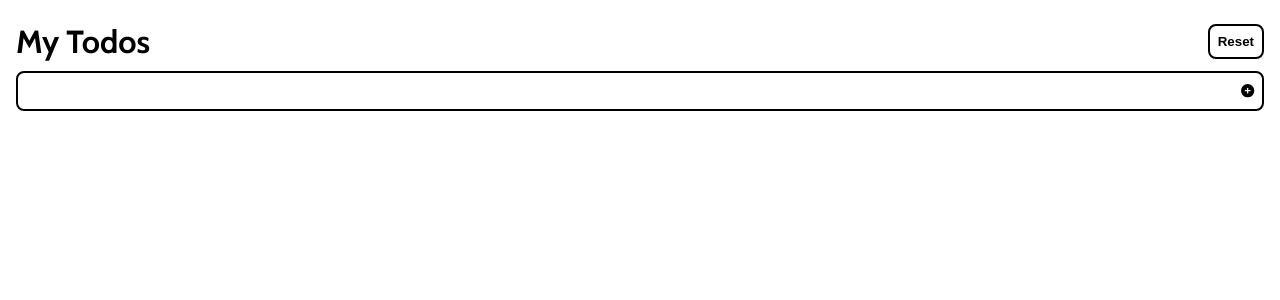
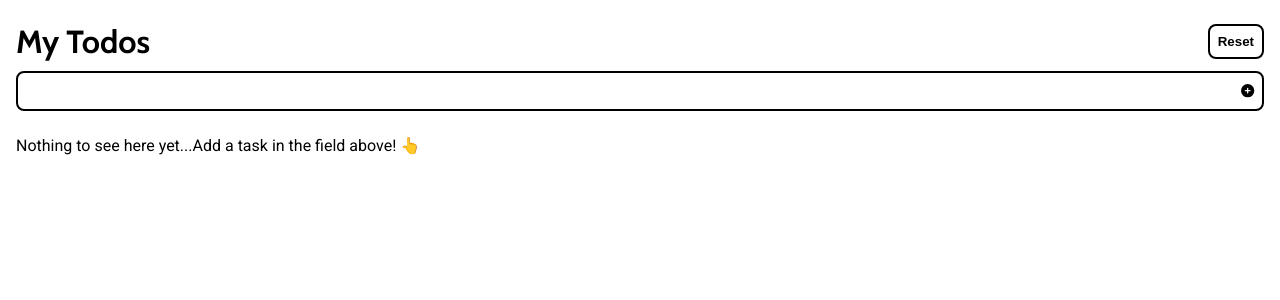
Before and after one commit to jjgray90/todos, a React (Create React App) app: page / in a window 1280 px wide. Shown: the top 300 px of the page. Built offline with nearby package versions, Linux system fonts and the light colour scheme.

Commit message:
completed brief

```diff
--- a/src/App.jsx
+++ b/src/App.jsx
@@ -8,7 +8,10 @@ const App = () => {
 
   const handleInput = (event, string) => {
     event.preventDefault();
-    setTodos([...todos, string]);
+
+    string.length < 1
+      ? alert("Please Enter a todo")
+      : setTodos([...todos, string]);
   };
 
   const removeCard = (index) => {
--- a/src/components/Card/Card.jsx
+++ b/src/components/Card/Card.jsx
@@ -22,10 +22,7 @@ const Card = ({ todo, removeCard, cardIndex }) => {
         type="checkbox"
         onChange={(e) => handleCheck(e)}
       />
-      <p className={`card__text ${strikeThrough}`}>
-        {todo}
-        {cardIndex}
-      </p>
+      <p className={`card__text ${strikeThrough}`}>{todo}</p>
       <button className="card__icon" onClick={() => removeCard(cardIndex)}>
         <FontAwesomeIcon icon={faTrashCan} />
       </button>
--- a/src/containers/Main/Main.jsx
+++ b/src/containers/Main/Main.jsx
@@ -11,7 +11,13 @@ const Main = ({ todos, removeCard }) => {
     />
   ));
 
-  return <div className="main">{todosJSX}</div>;
+  return (
+    <div className="main">
+      {todos.length < 1
+        ? "Nothing to see here yet...Add a task in the field above! 👆"
+        : todosJSX}
+    </div>
+  );
 };
 
 export default Main;
```
